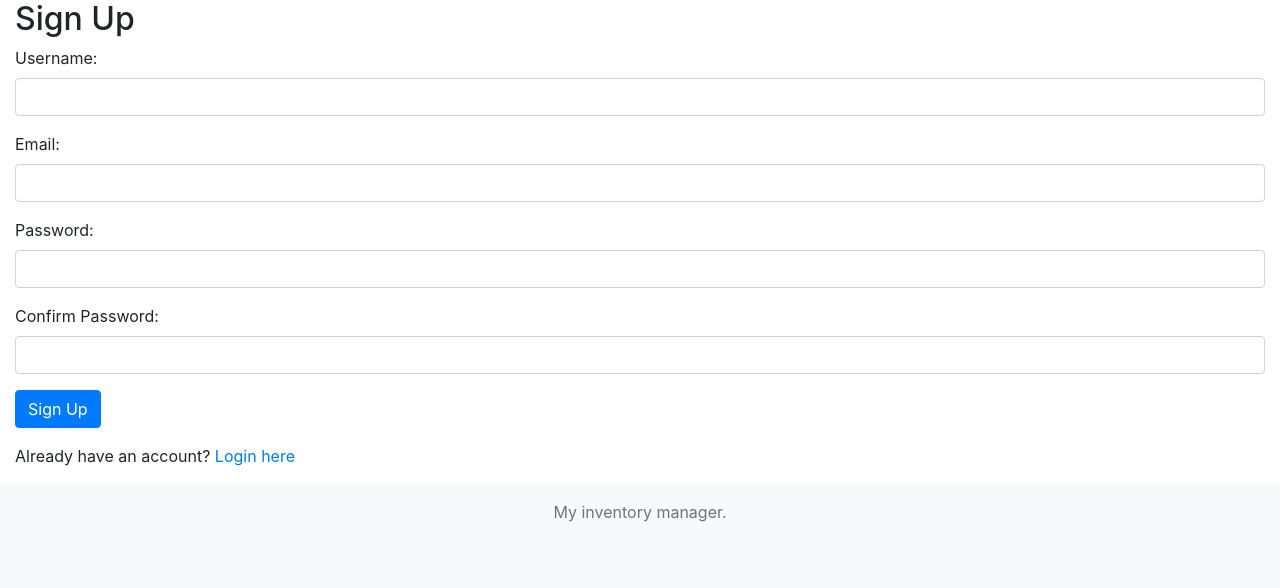
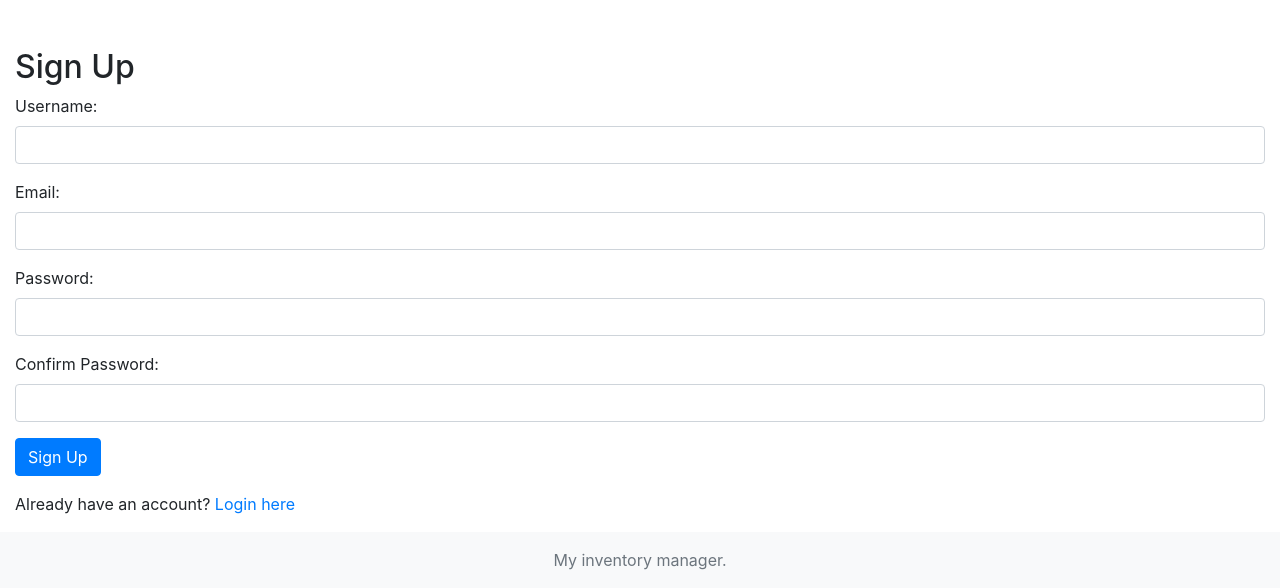
Before and after one commit to finlay-ab/Inventory-Manager, a Flask app: page /signup in a window 1280 px wide. Shown: the part 272-860 px from the top of the page. Before the commit the page ends 794 px from the top, so only its background shows below. Run offline with Flask 3, Linux system fonts and the light colour scheme; some libraries are stand-ins or nearby versions.

Commit message:
Added gap between header, footer and main

```diff
--- a/app/templates/shared/base.html
+++ b/app/templates/shared/base.html
@@ -20,7 +20,7 @@
       </header>
 
       <Main>
-        <div class="container-fluid">
+        <div class="container-fluid mt-5">
               {% with messages = get_flashed_messages() %}
                 {% if messages %}
                   {% for message in messages %}
```
